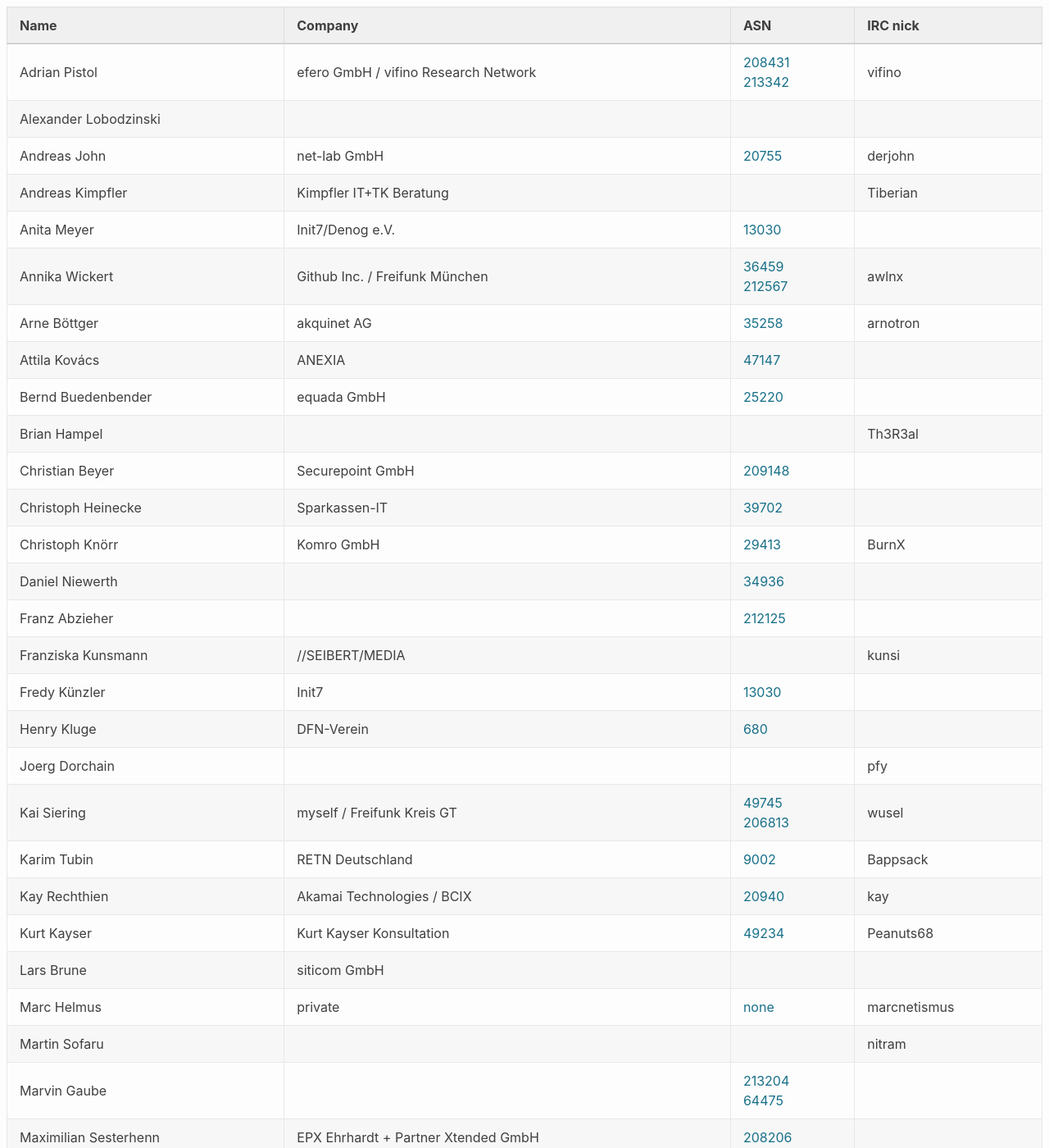
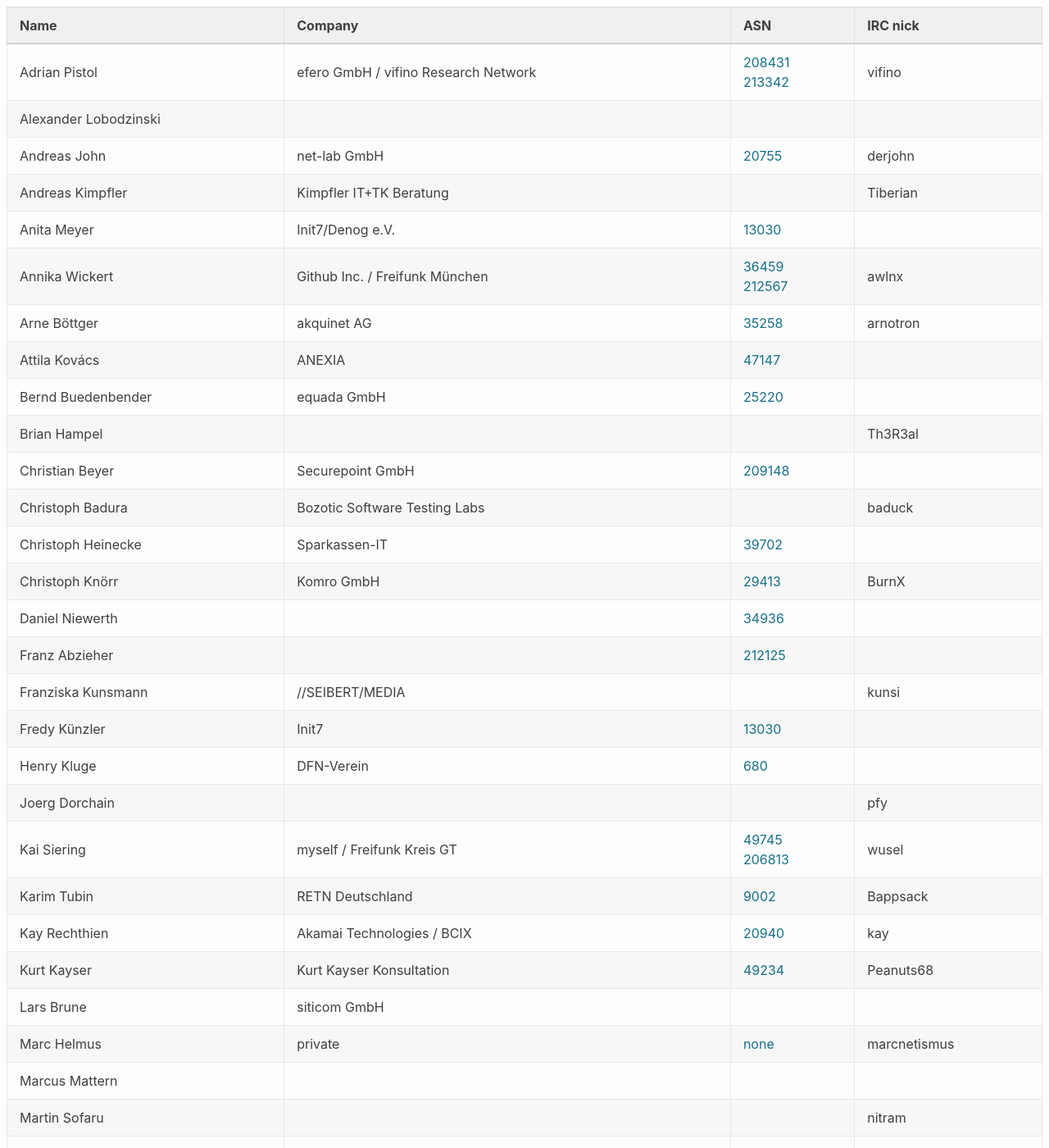
Before and after one commit to denog/pretix-attendeelist, a Jekyll site: the page built from meetup_2021_02/index.markdown, in a window 1280 px wide and 1400 px high. Shown: the whole window at 82% size. Built offline with Jekyll 4.4.1, drawn with Linux system fonts in a browser that asks for light colours.

Commit message:
Latest data: Mon Apr 12 21:13:52 UTC 2021

```diff
--- a/_data/attendees_meetup_2021-02.json
+++ b/_data/attendees_meetup_2021-02.json
@@ -64,6 +64,12 @@
     "company": "Securepoint GmbH",
     "irc": null,
     "asn": "209148"
+  },
+  {
+    "name": "Christoph Badura",
+    "company": "Bozotic Software Testing Labs",
+    "irc": "baduck",
+    "asn": null
   },
   {
     "name": "Christoph Heinecke",
@@ -148,6 +154,12 @@
     "company": "private",
     "irc": "marcnetismus",
     "asn": "none"
+  },
+  {
+    "name": "Marcus Mattern",
+    "company": null,
+    "irc": null,
+    "asn": null
   },
   {
     "name": "Martin Sofaru",
```
